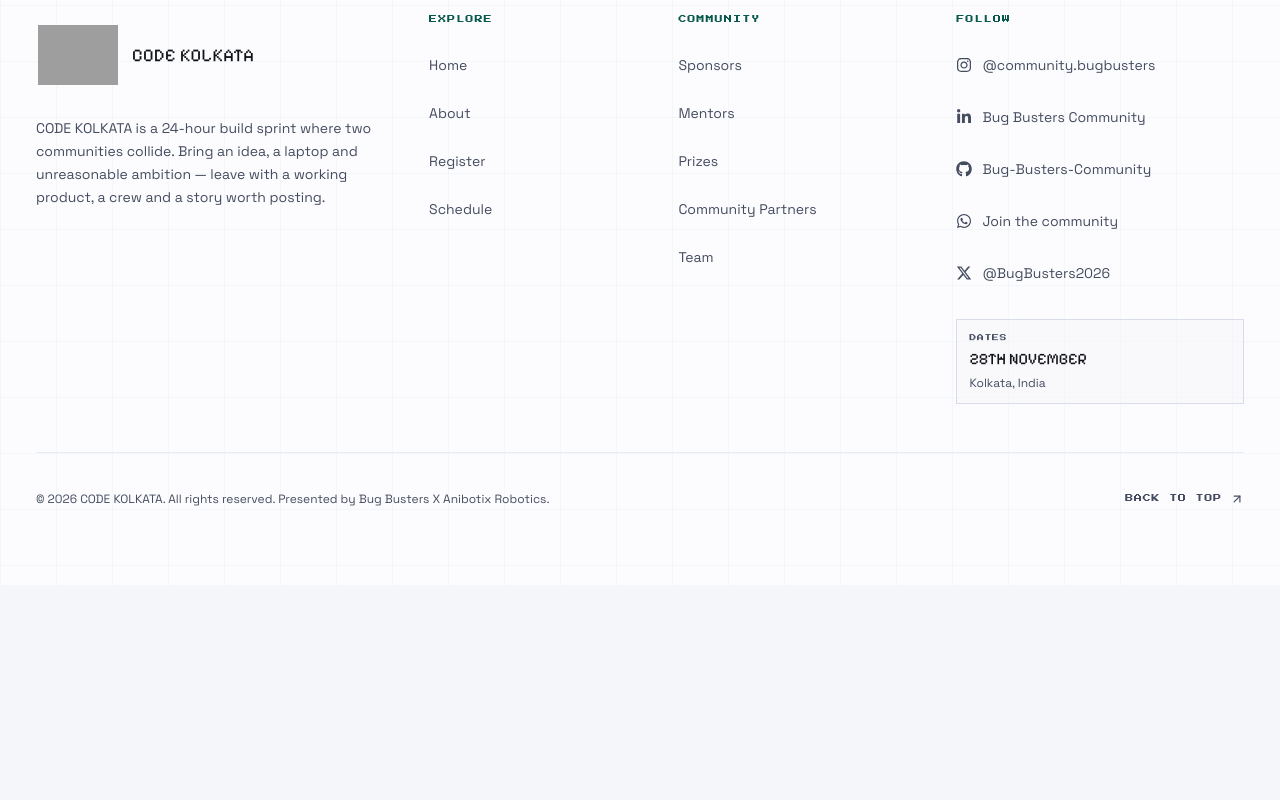
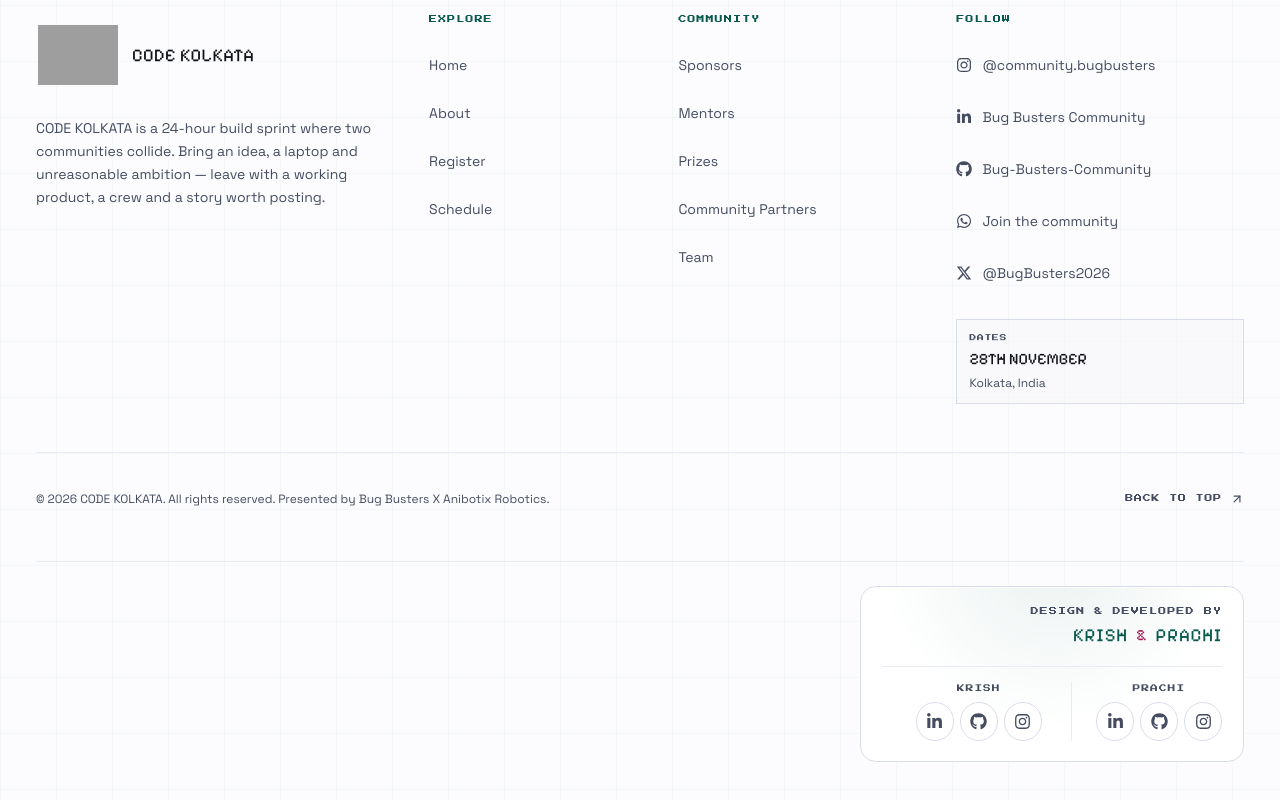
Before and after one commit to Bug-Busters-Community/code-kolkata, a React (Vite) app in the folder frontend/: page /about in a window 1280 px wide. Shown: the part 5220-6020 px from the top of the page. Before the commit the page ends 5805 px from the top, so only its background shows below. Built offline with nearby package versions, Linux system fonts and the light colour scheme; grey boxes are pictures that could not be loaded.

Commit message:
Added Credentials

```diff
--- a/frontend/src/components/Footer.jsx
+++ b/frontend/src/components/Footer.jsx
@@ -1,5 +1,6 @@
 import { Link } from "react-router-dom";
 import event from "../config/event";
+import { coreTeam } from "../data/team";
 import { scrollToTop } from "../lib/smoothScroll";
 import BrandLogo from "./ui/BrandLogo";
 import { Icon, SocialIcon } from "./ui/Icon";
@@ -18,6 +19,26 @@ const moreLinks = [
   { name: "Community Partners", to: "/partners" },
   { name: "Team", to: "/team" },
 ];
+
+/* Developer credit — links are reused from the team roster. */
+const SOCIAL_LINKS = [
+  { key: "linkedin", label: "LinkedIn" },
+  { key: "github", label: "GitHub" },
+  { key: "instagram", label: "Instagram" },
+];
+
+const DEVELOPERS = ["Krish Chakraborty", "Prachi Kaneriya"].map((name) => {
+  const member = coreTeam.find((entry) => entry.name === name);
+  return {
+    name,
+    shortName: name.split(" ")[0],
+    links: SOCIAL_LINKS.map(({ key, label }) => ({
+      key,
+      label,
+      href: member?.socials?.[key] ?? null,
+    })),
+  };
+});
 
 export default function Footer() {
   return (
@@ -119,6 +140,57 @@ export default function Footer() {
             <Icon name="arrowUpRight" size={14} />
           </button>
         </div>
+
+        <div className="credit-wrap">
+          <div className="credit-panel">
+            <div className="credit-heading">
+              <p className="credit-eyebrow">Design &amp; Developed by</p>
+              <p className="credit-names">
+                <span className="credit-name">Krish</span>
+                <span className="credit-amp" aria-hidden="true">
+                  &amp;
+                </span>
+                <span className="credit-name">Prachi</span>
+              </p>
+            </div>
+
+            <ul className="credit-devs">
+              {DEVELOPERS.map((developer) => (
+                <li key={developer.name} className="credit-dev">
+                  <p className="credit-dev-name">{developer.shortName}</p>
+                  <ul className="credit-dev-links" aria-label={`${developer.name} social profiles`}>
+                    {developer.links.map(({ key, label, href }) => (
+                      <li key={key}>
+                        {href ? (
+                          <a
+                            href={href}
+                            target="_blank"
+                            rel="noopener noreferrer"
+                            className={`credit-social social-link social-link--${key}`}
+                            aria-label={`${developer.name} on ${label} — opens in a new tab`}
+                            title={`${label} — opens in a new tab`}
+                          >
+                            <SocialIcon name={key} size={17} />
+                          </a>
+                        ) : (
+                          <button
+                            type="button"
+                            disabled
+                            className="credit-social credit-social--disabled"
+                            aria-label={`${label} link coming soon`}
+                            title={`${label} — link coming soon`}
+                          >
+                            <SocialIcon name={key} size={17} />
+                          </button>
+                        )}
+                      </li>
+                    ))}
+                  </ul>
+                </li>
+              ))}
+            </ul>
+          </div>
+        </div>
       </div>
     </footer>
   );
--- a/frontend/src/index.css
+++ b/frontend/src/index.css
@@ -3052,3 +3052,181 @@ html[data-theme="light"] .mentor-cta {
     transform: none;
   }
 }
+
+/* ============================================================================
+   FOOTER — DEVELOPER CREDIT SIGNATURE
+   ----------------------------------------------------------------------------
+   The "Design & Developed by" block at the base of the footer. Two balanced
+   developer groups (Krish / Prachi), each with LinkedIn, GitHub and Instagram.
+   Icons reuse .social-link for brand-tinted hover feedback.
+   ========================================================================== */
+.credit-wrap {
+  margin-top: 2.5rem;
+  padding-top: 1.5rem;
+  border-top: 1px solid var(--color-line-soft);
+}
+
+.credit-panel {
+  display: flex;
+  flex-direction: column;
+  gap: 1.05rem;
+  width: 100%;
+  max-width: 24rem;
+  margin-inline: auto;
+  padding: 1.15rem 1.3rem 1.3rem;
+  text-align: center;
+  border: 1px solid var(--color-line);
+  border-radius: 1rem;
+  background:
+    radial-gradient(
+      circle at 50% -20%,
+      color-mix(in srgb, var(--color-primary) 12%, transparent),
+      transparent 62%
+    ),
+    color-mix(in srgb, var(--color-ink-2) 62%, transparent);
+}
+
+.credit-eyebrow {
+  font-family: var(--font-pixel);
+  font-size: 0.5rem;
+  line-height: 1.7;
+  letter-spacing: 0.14em;
+  text-transform: uppercase;
+  color: var(--color-muted);
+}
+
+.credit-names {
+  display: inline-flex;
+  align-items: center;
+  gap: 0.5rem;
+  margin-top: 0.35rem;
+  font-family: var(--font-display);
+  font-size: 1.15rem;
+  line-height: 1.15;
+  letter-spacing: 0.05em;
+  text-transform: uppercase;
+}
+
+.credit-name {
+  color: var(--color-primary);
+}
+
+.credit-amp {
+  color: var(--color-secondary);
+  font-size: 0.85em;
+}
+
+.credit-devs {
+  display: flex;
+  flex-wrap: wrap;
+  align-items: stretch;
+  justify-content: center;
+  gap: 0.85rem 1.5rem;
+  margin: 0;
+  padding: 0.95rem 0 0;
+  border-top: 1px solid var(--color-line-soft);
+  list-style: none;
+}
+
+.credit-dev {
+  display: flex;
+  flex-direction: column;
+  align-items: center;
+  gap: 0.5rem;
+  min-width: 8.5rem;
+}
+
+.credit-dev-name {
+  font-family: var(--font-pixel);
+  font-size: 0.48rem;
+  line-height: 1.6;
+  letter-spacing: 0.14em;
+  text-transform: uppercase;
+  color: var(--color-muted);
+}
+
+.credit-dev-links {
+  display: flex;
+  align-items: center;
+  gap: 0.35rem;
+  margin: 0;
+  padding: 0;
+  list-style: none;
+}
+
+.credit-social {
+  display: inline-flex;
+  align-items: center;
+  justify-content: center;
+  width: 2.4rem;
+  height: 2.4rem;
+  flex: none;
+  border: 1px solid var(--color-line);
+  border-radius: 999px;
+  background: color-mix(in srgb, var(--color-ink-2) 55%, transparent);
+  color: var(--color-muted);
+  cursor: pointer;
+  transition:
+    transform var(--dur-fast) var(--ease-out),
+    color var(--dur) var(--ease-out),
+    border-color var(--dur) var(--ease-out),
+    background-color var(--dur) var(--ease-out);
+}
+
+.credit-social:hover,
+.credit-social:focus-visible {
+  transform: translateY(-2px);
+}
+
+.credit-social--disabled {
+  border-style: dashed;
+  opacity: 0.55;
+  cursor: not-allowed;
+}
+
+.credit-social--disabled:hover {
+  transform: none;
+}
+
+html[data-theme="light"] .credit-panel {
+  background:
+    radial-gradient(
+      circle at 50% -20%,
+      color-mix(in srgb, var(--color-primary) 8%, transparent),
+      transparent 62%
+    ),
+    color-mix(in srgb, var(--color-panel) 96%, transparent);
+  box-shadow: inset 0 1px 0 #ffffff;
+}
+
+html[data-theme="light"] .credit-social {
+  background: color-mix(in srgb, var(--color-panel) 92%, transparent);
+}
+
+html[data-theme="light"] .credit-social--disabled {
+  opacity: 0.7;
+}
+
+/* Desktop — dock the signature to the bottom-right corner. */
+@media (min-width: 768px) {
+  .credit-panel {
+    margin-inline: auto 0;
+    text-align: right;
+  }
+
+  .credit-devs {
+    justify-content: flex-end;
+  }
+
+  .credit-dev + .credit-dev {
+    padding-left: 1.5rem;
+    border-left: 1px solid var(--color-line-soft);
+  }
+}
+
+@media (prefers-reduced-motion: reduce) {
+  .credit-social:hover,
+  .credit-social:focus-visible {
+    transform: none;
+  }
+}
```
